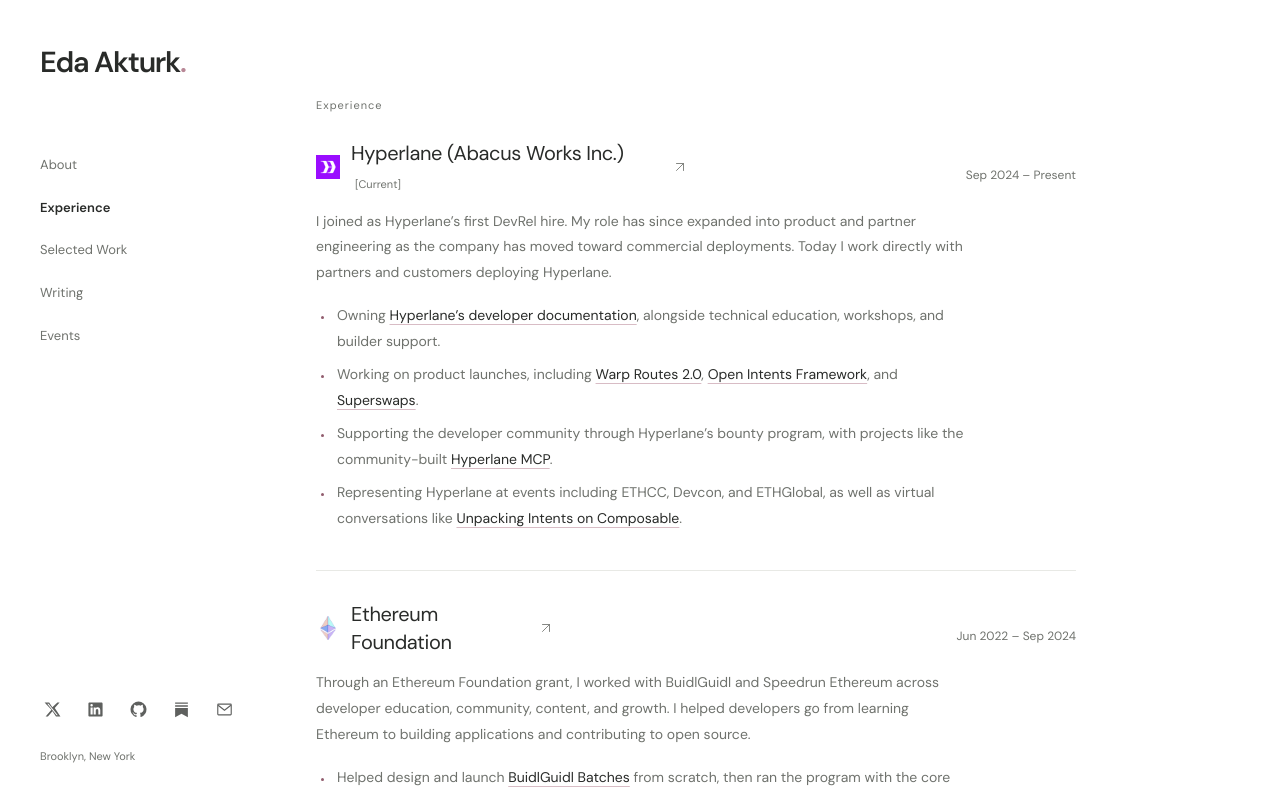
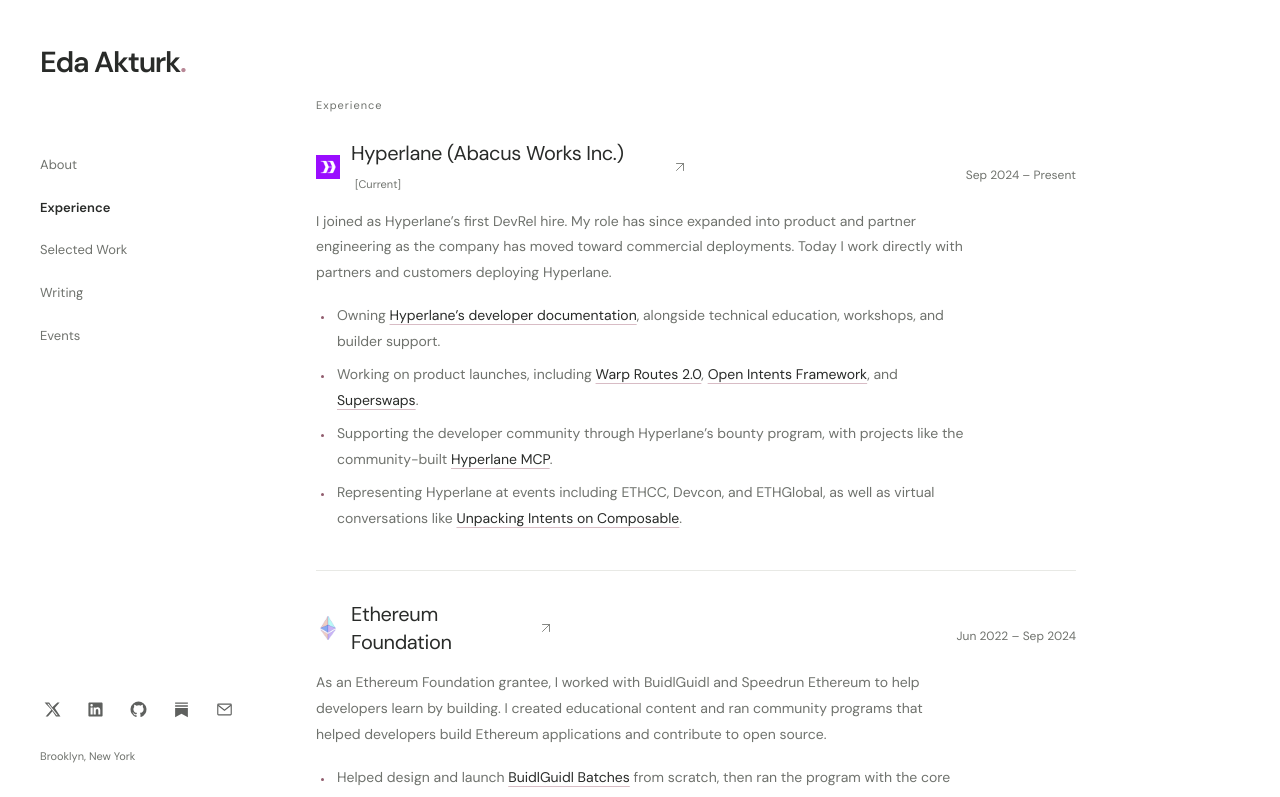
Before and after one commit to edakturk14/edakturk14.github.io, a website: page experience/index.html in a window 1280 px wide. Shown: the top 797 px of the page. Drawn offline with Linux system fonts and the light colour scheme.

Commit message:
Refine Ethereum Foundation experience description

```diff
--- a/experience/index.html
+++ b/experience/index.html
@@ -68,7 +68,7 @@
           <h2 id="buidlguidl-title"><img class="company-logo" src="/assets/logos/ethereum.png" width="24" height="24" alt="" aria-hidden="true" /><span>Ethereum Foundation</span><a class="company-link" href="https://ethereum.foundation/" target="_blank" rel="noopener noreferrer" aria-label="Visit Ethereum Foundation website" title="Visit Ethereum Foundation website"><svg viewBox="0 0 20 20" aria-hidden="true"><path d="M5 15 15 5M5 5h10v10"/></svg></a></h2>
           <p class="role-period">Jun 2022 – Sep 2024</p>
         </header>
-        <p>Through an Ethereum Foundation grant, I worked with BuidlGuidl and Speedrun Ethereum across developer education, community, content, and growth. I helped developers go from learning Ethereum to building applications and contributing to open source.</p>
+        <p>As an Ethereum Foundation grantee, I worked with BuidlGuidl and Speedrun Ethereum to help developers learn by building. I created educational content and ran community programs that helped developers build Ethereum applications and contribute to open source.</p>
         <ul class="role-highlights">
           <li>Helped design and launch <a class="experience-link" href="https://buidlguidl.com/batches" target="_blank" rel="noopener noreferrer">BuidlGuidl Batches</a> from scratch, then ran the program with the core team.</li>
           <li>Co-created <a class="experience-link" href="https://www.youtube.com/watch?v=zuJ-elbo88E&amp;list=PLJz1HruEnenAf80uOfDwBPqaliJkjKg69" target="_blank" rel="noopener noreferrer"><em>Web2 to Web3: A Developer’s Guide to Building on Ethereum</em></a>, a 15-part video series.</li>
```
Also changed, not shown: content/experience.html (+1 -1 lines).
